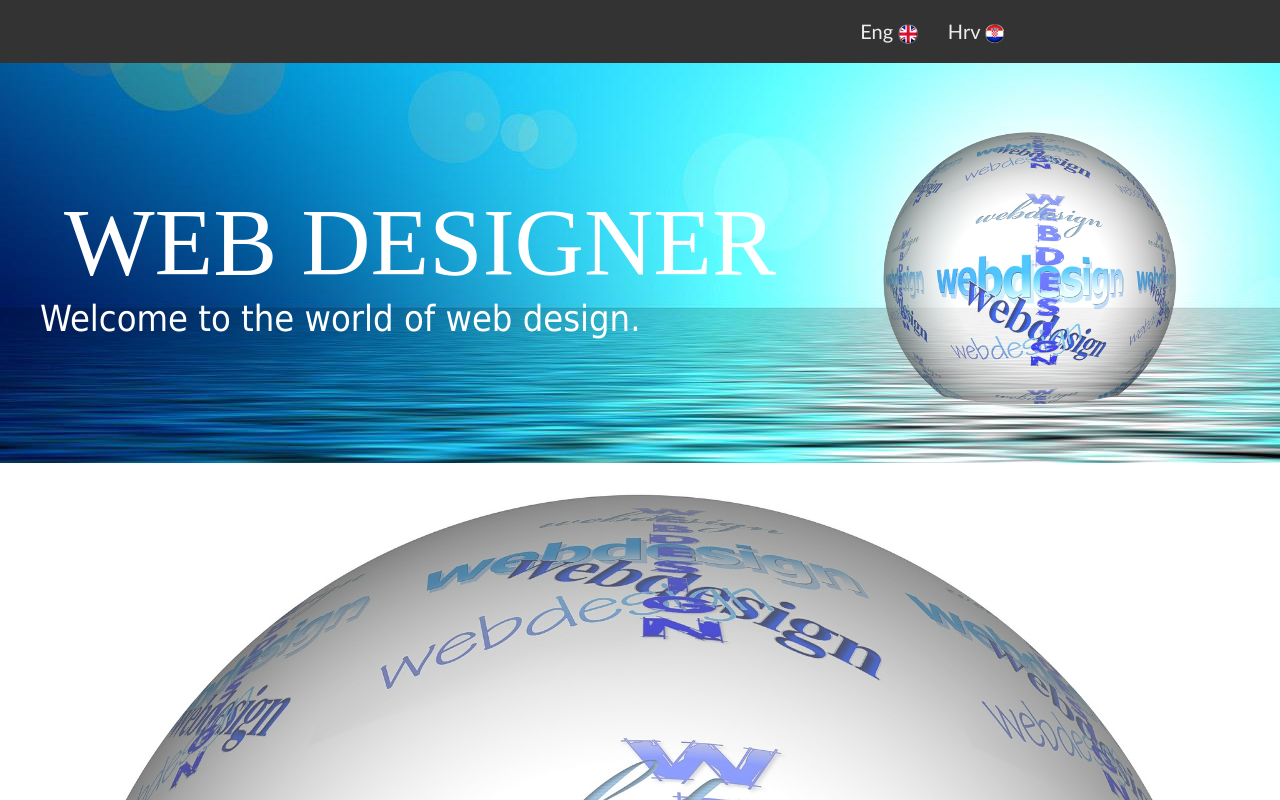
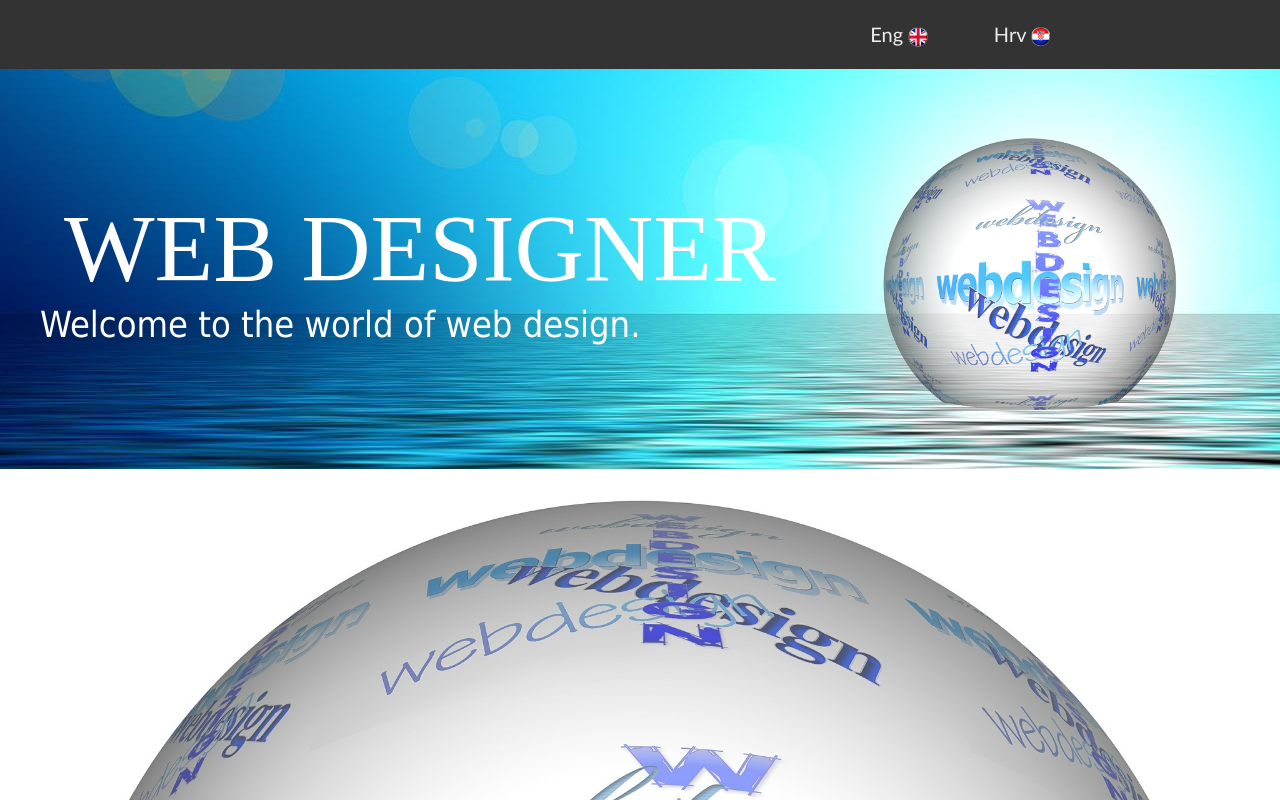
Before and after one commit to desiwork0/Template3, an Angular app in the folder demo_angular/demorouting/: page / in a window 1280 px wide. Shown: the top 800 px of the page. Built offline with nearby package versions, Linux system fonts and the light colour scheme.

Commit message:
landing page err2

```diff
--- a/demo_angular/demorouting/src/app/navbar/navbar.component.css
+++ b/demo_angular/demorouting/src/app/navbar/navbar.component.css
@@ -1,4 +1,4 @@
-#jezik span{
+#jezik span a{
 display:inline-block;
 /* Bilo je inline, a promijenio sam jer inline-block daje ljepši izgled izbornika. */
 padding-top:1px;
```
